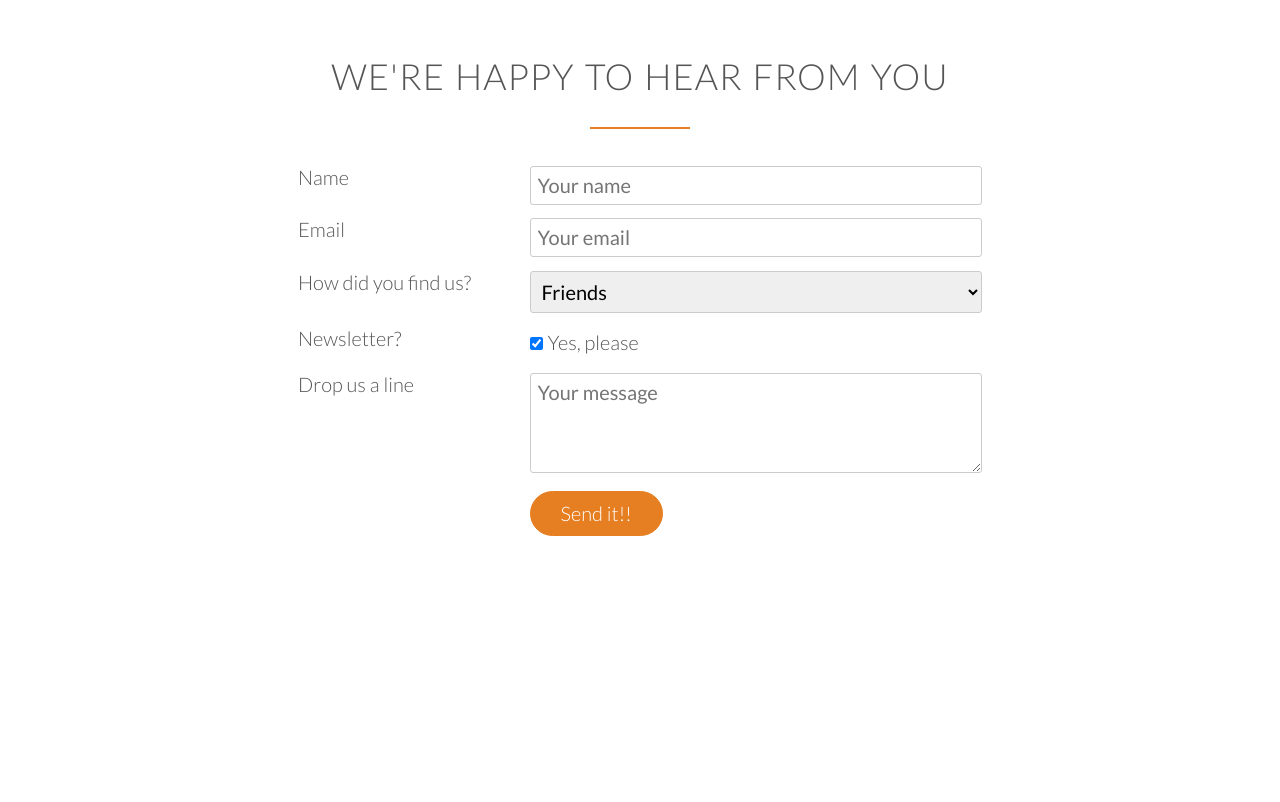
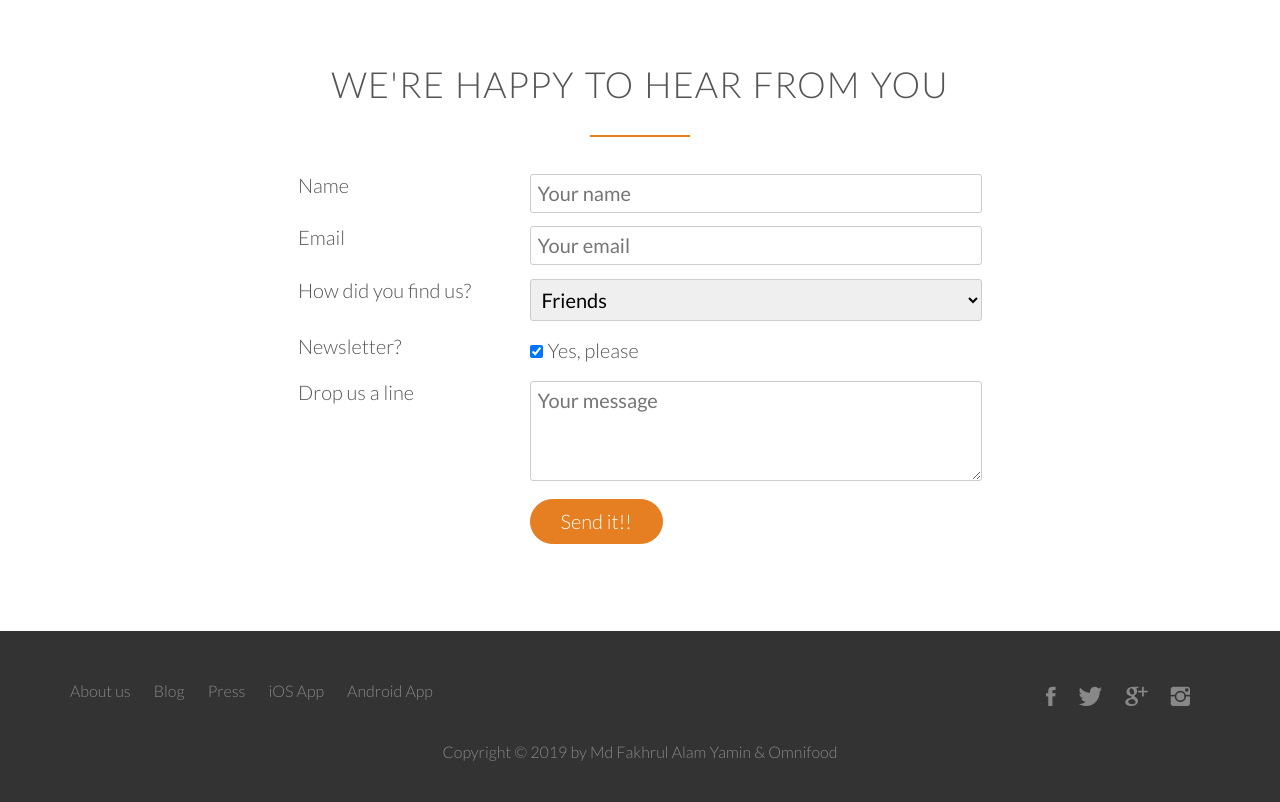
Before and after one commit to fakhrulalamyamin/omnifood, a plain HTML site: page index.html in a window 1280 px wide. Shown: the part 4627-5429 px from the top of the page. Before the commit the page ends 5250 px from the top, so only its background shows below. Drawn offline with Linux system fonts and the light colour scheme; files whose address does not match are found by name.

Commit message:
footer added

```diff
--- a/index.html
+++ b/index.html
@@ -353,10 +353,10 @@
                 </div>
                 <div class="row">
                     <div class="col span-1-of-3">
-                            <label for="email">Email</label>
+                        <label for="email">Email</label>
                     </div>
                     <div class="col span-2-of-3">
-                            <input type="email" name="email" id="email" placeholder="Your email" required>
+                        <input type="email" name="email" id="email" placeholder="Your email" required>
                     </div>
                 </div>
                 <div class="row">
@@ -400,17 +400,34 @@
         </div>
     </section>
     <!--Contact form end-->
+    <!--Footer Start-->
+    <footer>
+        <div class="row">
+            <div class="col span-1-of-2">
+                <ul class="footer-nav">
+                    <li><a href="#">About us</a></li>
+                    <li><a href="#">Blog</a></li>
+                    <li><a href="#">Press</a></li>
+                    <li><a href="#">iOS App</a></li>
+                    <li><a href="#">Android App</a></li>
+                </ul>
+            </div>
+            <div class="col span-1-of-2">
+                <ul class="social-icons">
+                    <li><a href="#"><i class="ion-social-facebook"></i></a></li>
+                    <li><a href="#"><i class="ion-social-twitter"></i></a></li>
+                    <li><a href="#"><i class="ion-social-googleplus"></i></a></li>
+                    <li><a href="#"><i class="ion-social-instagram"></i></a></li>
+                </ul>
+            </div>
+        </div>
+        <div class="row">
+            <p>Copyright &copy; 2019 by Md Fakhrul Alam Yamin & Omnifood</p>
+        </div>
+    </footer>
+
+
+    <!--Footer End-->
 </body>
 
 </html>
-
-<!--
-Title: We're happy to hear from you
-
-Fields to include:
-Name
-Email
-How did you find us?
-Newsletter
-Drop us a line
--->
--- a/resources/css/style.css
+++ b/resources/css/style.css
@@ -513,6 +513,87 @@ input[type=checkbox] {
 /* FORM END */
 /* --------------------------------- */
 
+/* --------------------------------- */
+/* FOOTER START */
+/* --------------------------------- */
+
+footer {
+    background-color: #333;
+    padding: 40px;
+    font-size: 80%;
+}
+
+.footer-nav {
+    list-style: none;
+    float: left;
+}
+
+.social-icons {
+    list-style: none;
+    float: right;
+}
+
+.footer-nav li,
+.social-icons li {
+    display: inline-block;
+    margin-right: 20px;
+}
+
+.footer-nav li:last-child,
+.social-icons li a:last-child {
+    margin-right: 0;
+}
+
+.footer-nav li a:link,
+.footer-nav li a:visited,
+.social-icons li a:link,
+.social-icons li a:visited {
+    text-decoration: none;
+    border: 0;
+    color: #888;
+    transition: color 0.2s;
+}
+
+.footer-nav li a:hover,
+.footer-nav li a:active {
+    color: #ddd;
+}
+
+.ion-social-facebook,
+.ion-social-twitter,
+.ion-social-googleplus,
+.ion-social-instagram {
+    font-size: 160%;
+    transition: color 0.2s;
+}
+
+.ion-social-facebook:hover {
+    color: #3b5999;
+}
+
+.ion-social-twitter:hover {
+    color: #55acee;
+}
+
+.ion-social-googleplus:hover {
+    color: #dd4b39;
+}
+
+.ion-social-instagram:hover {
+    color: #e4405f;
+}
+
+footer p {
+    color: #888;
+    text-align: center;
+    margin-top: 20px;
+}
+
+/* --------------------------------- */
+/* FOOTER END */
+/* --------------------------------- */
+
+
 /*
 main color => orange => #e67e22
 */
```
